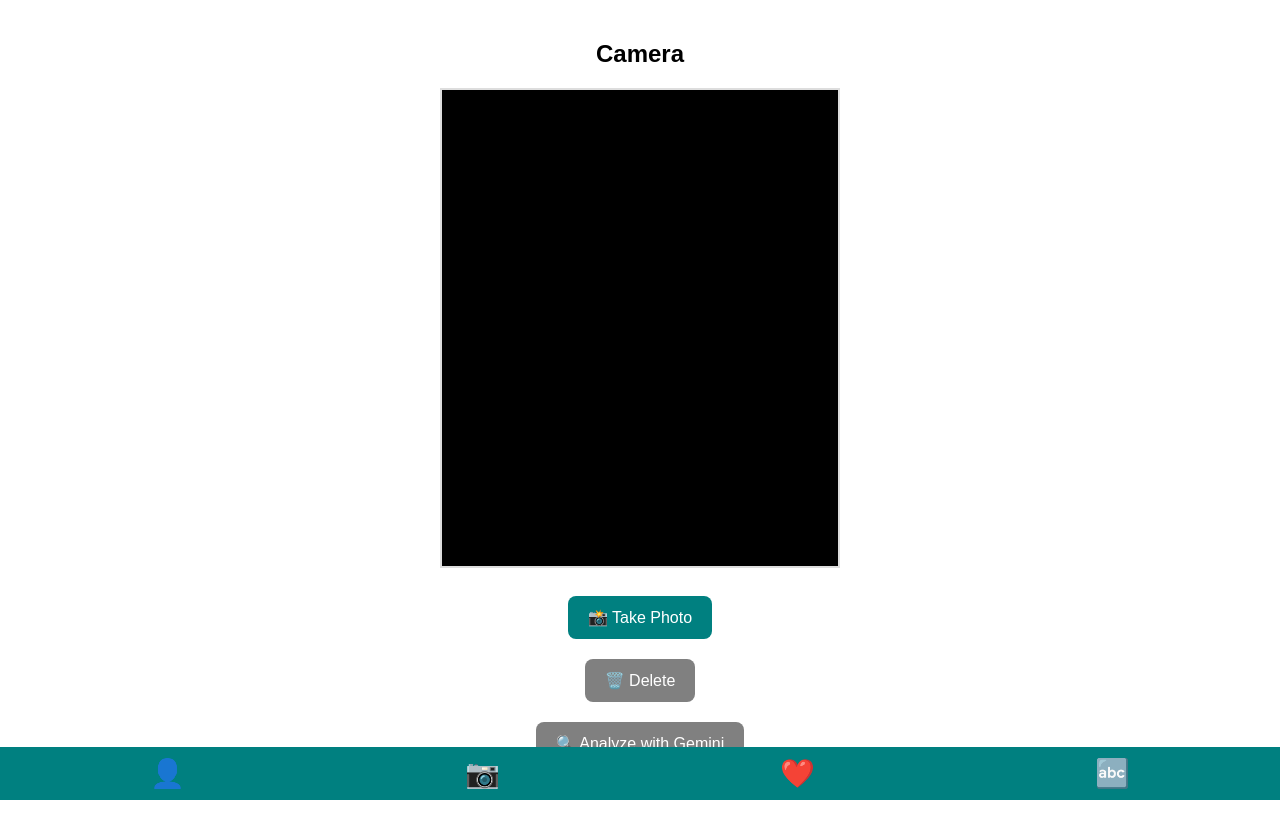
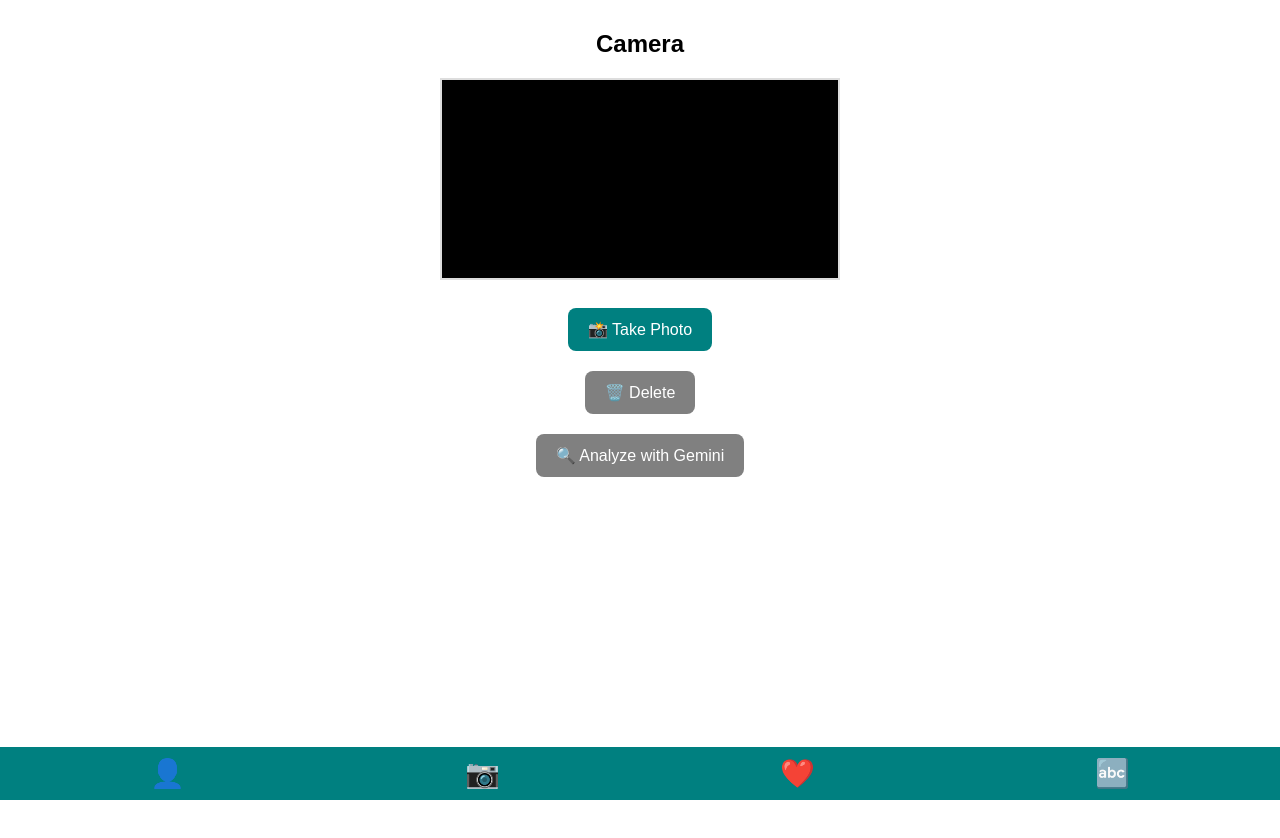
Before and after one commit to LouiseDeeth/Assistive-Technology-using-Raspberry-Pi, a React (Create React App) app in the folder frontend/: page /camera in a window 1280 px wide. Shown: the top 838 px of the page. After the commit the page ends 800 px from the top, so only its background shows below. Built offline with nearby package versions, Linux system fonts and the light colour scheme; no server answers.

Commit message:
Reducing camera padding

```diff
--- a/frontend/src/App.css
+++ b/frontend/src/App.css
@@ -188,14 +188,16 @@ body {
   display: flex;
   flex-direction: column;
   align-items: center;
-  padding: 20px;
+  padding: 10px;
   padding-bottom: 80px;
   overflow-y: auto;
+  max-height: 100vh;
 }
 
 .camera-page video {
-  width: 640px;
-  height: 480px;
+  width: 95%;
+  max-width: 500px;
+  height: auto;
   border: 2px solid #ddd;
   background-color: black;
 }
```
